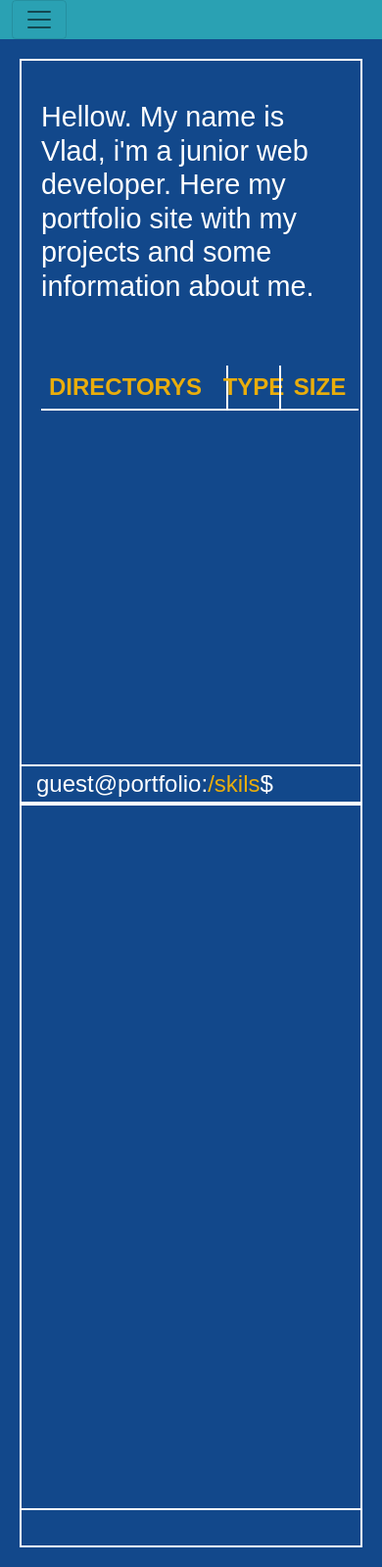
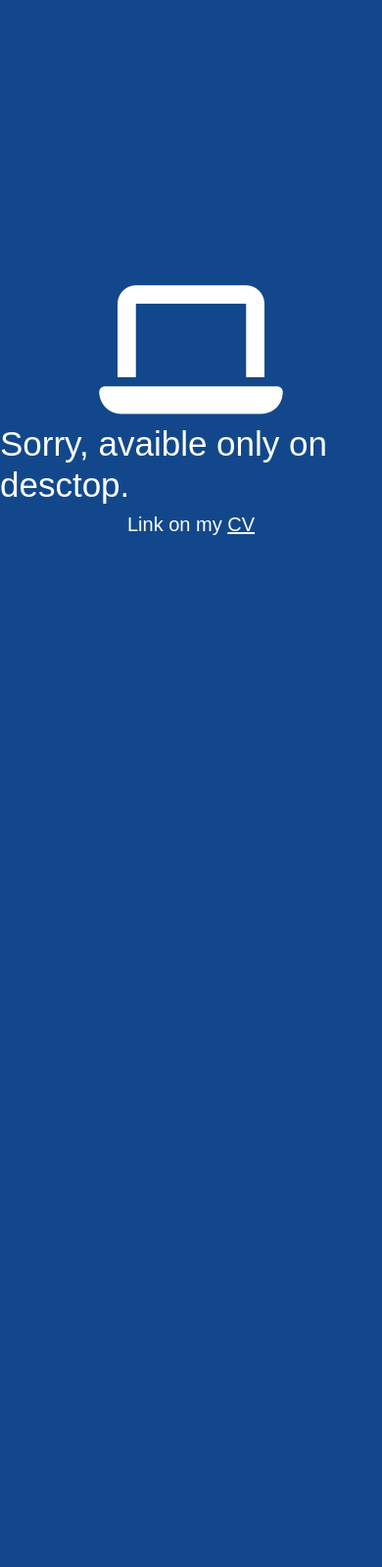
Before and after one commit to Vladiuse/portfolio, a Django app: template portfolio/terminal/templates/terminal/index.html in a window 390 px wide. Shown: the whole page at 98% size. After the commit the page ends 546 px from the top, so only its background shows below. Run offline with Django 4.2, Linux system fonts and the light colour scheme; the template is opened without the code that fills it, so the values that code supplies are empty; some libraries are stand-ins or nearby versions.

Commit message:
add mobile version

```diff
--- a/portfolio/terminal/templates/terminal/index.html
+++ b/portfolio/terminal/templates/terminal/index.html
@@ -10,6 +10,8 @@
     <link href="https://cdn.jsdelivr.net/npm/bootstrap@5.0.2/dist/css/bootstrap.min.css" rel="stylesheet" integrity="sha384-EVSTQN3/azprG1Anm3QDgpJLIm9Nao0Yz1ztcQTwFspd3yD65VohhpuuCOmLASjC" crossorigin="anonymous">
     <script src="https://cdn.jsdelivr.net/npm/bootstrap@5.0.2/dist/js/bootstrap.bundle.min.js" integrity="sha384-MrcW6ZMFYlzcLA8Nl+NtUVF0sA7MsXsP1UyJoMp4YLEuNSfAP+JcXn/tWtIaxVXM" crossorigin="anonymous"></script>
     <script src="https://ajax.googleapis.com/ajax/libs/jquery/3.6.1/jquery.min.js"></script>
+    <!--ICONS-->
+<script src="https://kit.fontawesome.com/da43c2ea11.js" crossorigin="anonymous"></script>
     <style>
         {%code_style%}
         .highlight{
@@ -531,10 +533,51 @@
 }
 
   </style>
+  <style>
+
+    #mobile-version{
+        display: flex;
+        flex-direction: column;
+        justify-content: center;
+        align-items: center;
+        height: 100vh;
+    }
+    #mobile-version i{
+        font-size: 150px;
+    }
+    #mobile-version h1{
+        font-size: 35px;
+    }
+    #mobile-version p{
+        font-size: 20px;
+    }
+    #mobile-version a{
+        color: white;
+    }
+
+    @media (min-width: 992px){
+        #mobile-version{
+            display: none;
+        }
+    }
+    @media (max-width: 992px){
+        .main{
+            display: none;
+        }
+        nav.navbar{
+            display: none;
+        }
+
+    }
+  </style>
 <body>
+    <div id="mobile-version" >
+        <i class="fa-solid fa-laptop"></i>
+        <h1>Sorry, avaible only on desctop.</h1>
+        <p>Link on my <a href="{%static 'terminal/vlad_kozak_cs.pdf'%}" target="_blank">CV</a></p>
+    </div>
     <nav class="navbar navbar-expand-lg navbar-light bg-light">
         <div class="container-fluid">
-          <!-- <a class="navbar-brand" href="#">Navbar scroll</a> -->
           <button class="navbar-toggler" type="button" data-bs-toggle="collapse" data-bs-target="#navbarScroll" aria-controls="navbarScroll" aria-expanded="false" aria-label="Toggle navigation">
             <span class="navbar-toggler-icon"></span>
           </button>
@@ -554,7 +597,6 @@
                   <div>
                     <li><a class="dropdown-item" href="#" onclick="jumpToFile('/projects/', 'tetris.py');">{{"Brick Game"|span }}</li>
                     <li><a class="dropdown-item" href="#" onclick="jumpToFile('/projects/', 'w_LinkChecker.py');">{{"Link Checker..."|span }}</a></li>
-                    <!-- <li><a class="dropdown-item" href="#">{{"Archive of sites..."|span }}</a></li> -->
                     <li><a class="dropdown-item" href="#" onclick="jumpToFile('/projects/', 'simple_cataloge.py');">{{"Simple cataloge..."|span }}</a></li>
                     <li><hr class="dropdown-divider"></li>
                     <li><a class="dropdown-item" href="#" onclick="jumpToFile('/projects/', 'portfolio_site.html');">{{"Portfolio site..."|span }}</a></li>
@@ -607,19 +649,11 @@
       </nav>
       <div class="main">
         <div class="row">
-            <div class="col right">
+            <div class="col-6 right">
                 <div class="window">
                     <div class="top">
                         <div>
                         <h1>Hellow. My name is Vlad, i'm a junior web developer. Here my portfolio site with my projects and some information about me.</h1>
-                        <br><br>
-                        <!-- <div>
-                            <p>[==>------]25%</p>
-                        <p>[====<span class="flip-x">\</span>>---]55%</p>
-                        <p>[======<span class="flip-y">\</span>>-]85%</p>
-                        <span class="flip-x">\</span>
-                        <span class="flip-y">\</span>
-                        </div> -->
                         </div>
 
                         <table class="table table-borderless" id="dirs">
@@ -641,7 +675,7 @@
                     </div>
                 </div>
             </div>
-            <div class="col left">
+            <div class="col-6 left">
                 <div class="window">
                     <div class="top">
 
```
